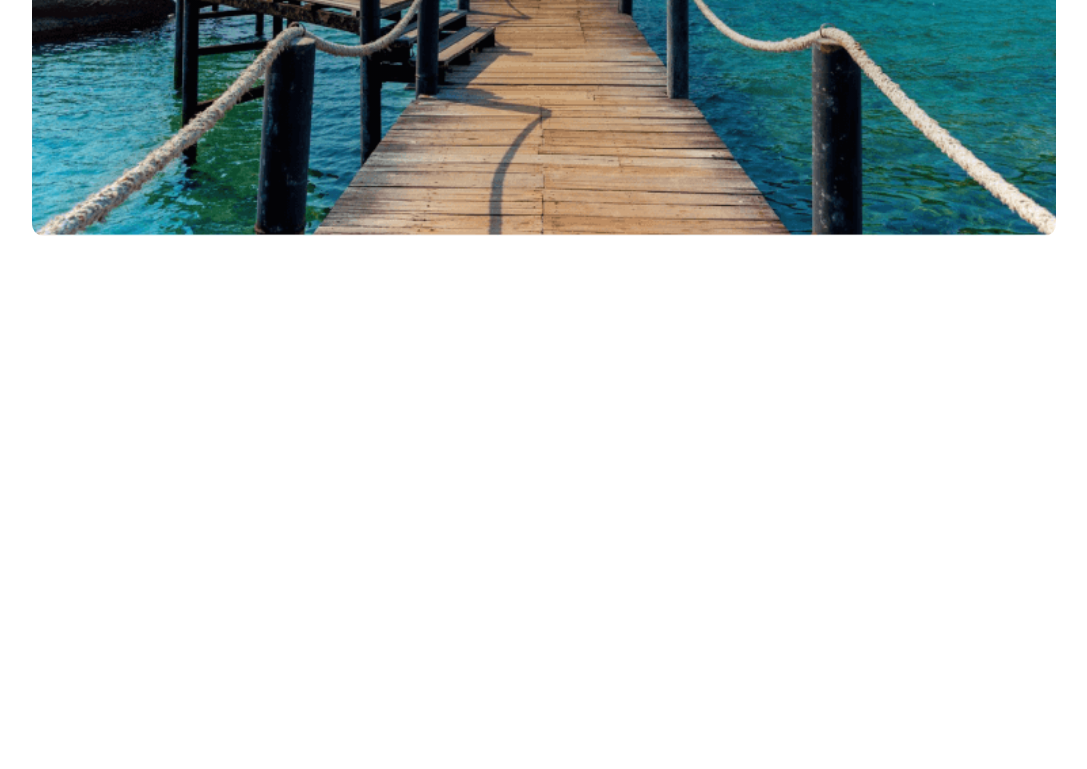
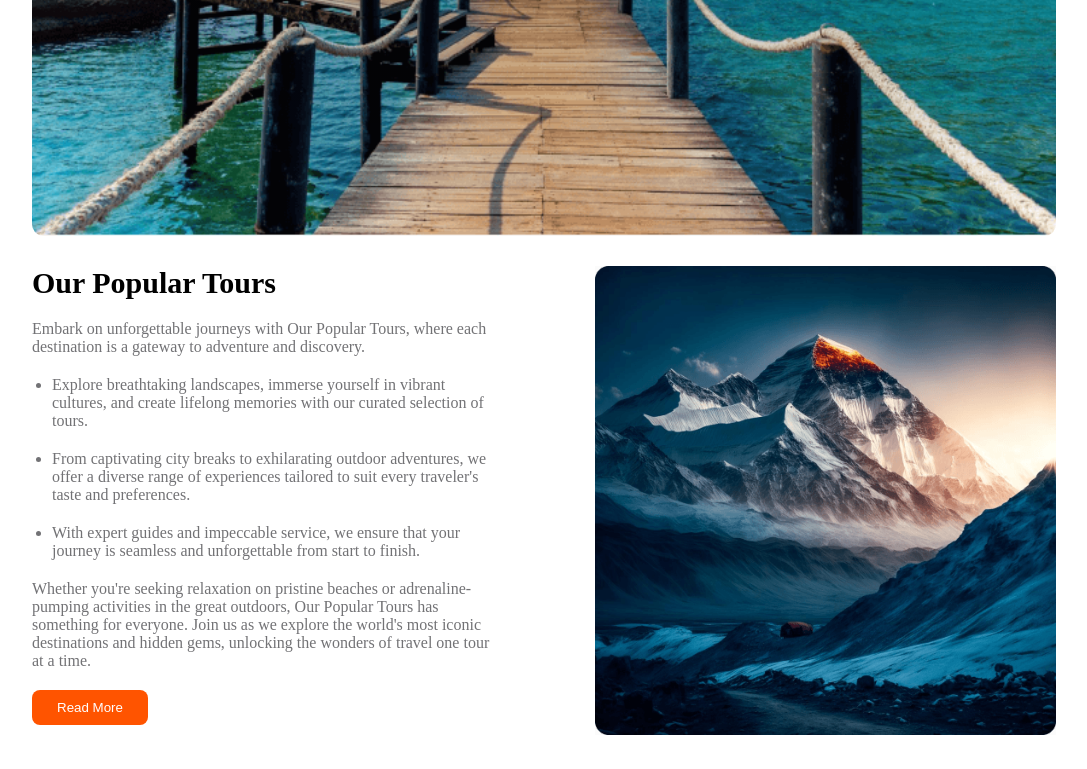
Before and after one commit to Kawsar-Ahmed-Ridoy/travel-trek, a plain HTML site: page index.html in a window 1280 px wide. Shown: the part 532-1301 px from the top of the page, without its empty margins (96-1183 px from the left). Before the commit the page ends 800 px from the top, so only its background shows below. Drawn offline with Linux system fonts and the light colour scheme.

Commit message:
popular tours section added

```diff
--- a/index.html
+++ b/index.html
@@ -26,6 +26,7 @@
       </nav>
     </header>
     <main>
+        <section>
             <div class="container">
                 <div class="explore-travel">
                     <div class="explore-travel-section">
@@ -44,6 +45,29 @@
                     </div>
                 </div>
             </div>
+        </section>
+        <section class="container">
+            <div class="popular-tours-container">
+                <div class="popular-tours-text">
+
+                    <h1>Our Popular Tours</h1>
+                    <p class="popular-tours-des">
+                        <span>Embark on unforgettable journeys with Our Popular Tours, where each destination is a gateway to adventure and discovery.</span>
+                    <ul class="popular-tours-des-middle">
+                        <li>Explore breathtaking landscapes, immerse yourself in vibrant cultures, and create lifelong memories with our curated selection of tours.</li>
+                        <li>From captivating city breaks to exhilarating outdoor adventures, we offer a diverse range of experiences tailored to suit every traveler's taste and preferences.</li>
+                        <li>With expert guides and impeccable service, we ensure that your journey is seamless and unforgettable from start to finish.</li>
+                    </ul>
+                    <span class="popular-tours-des-end">Whether you're seeking relaxation on pristine beaches or adrenaline-pumping activities in the great outdoors, Our Popular Tours has something for everyone. Join us as we explore the world's most iconic destinations and hidden gems, unlocking the wonders of travel one tour at a time.</span>
+                    </p>
+                <button>Read More</button>
+                </div>
+                <div class="popular-tours-image">
+                    <img src="Images/Rectangle4.png" alt="">
+                </div>
+            </div>
+
+        </section>
     </main>
     <script src="https://kit.fontawesome.com/13eab97740.js" crossorigin="anonymous"></script>
   </body>
--- a/style.css
+++ b/style.css
@@ -104,3 +104,49 @@
     justify-content: center;
     gap: 4px;
 }
+.popular-tours-container{
+    width: 100%;
+    margin: 30px 0px;
+    display: flex;
+    justify-content: space-between;
+    flex-wrap: wrap;
+}
+.popular-tours-text{
+    width: 45%;
+}
+.popular-tours-text h1{
+    font-size: 30px;
+}
+/* .popular-tours-{
+    margin: 20px 0px;
+
+} */
+.popular-tours-des{
+    color: var(--secondary-color);
+    margin: 20px 0px;
+}
+.popular-tours-des-middle {
+    margin-left: 20px;
+    color: var(--secondary-color);
+}
+.popular-tours-des-middle li{
+    margin-bottom: 20px;
+}
+.popular-tours-des-end{
+    display: block;
+    color: var(--secondary-color);
+    margin: 20px 0px;
+}
+.popular-tours-container button{
+    background: var(--primary-color);
+    color: var(--white-color);
+    padding: 10px 25px;
+    border: none;
+    border-radius: 8px;
+}
+.popular-tours-image{
+    width: 45%;
+}
+.popular-tours-image img{
+    width: 100%;
+}
```
Lines whose indentation alone changed are shown as unchanged.
